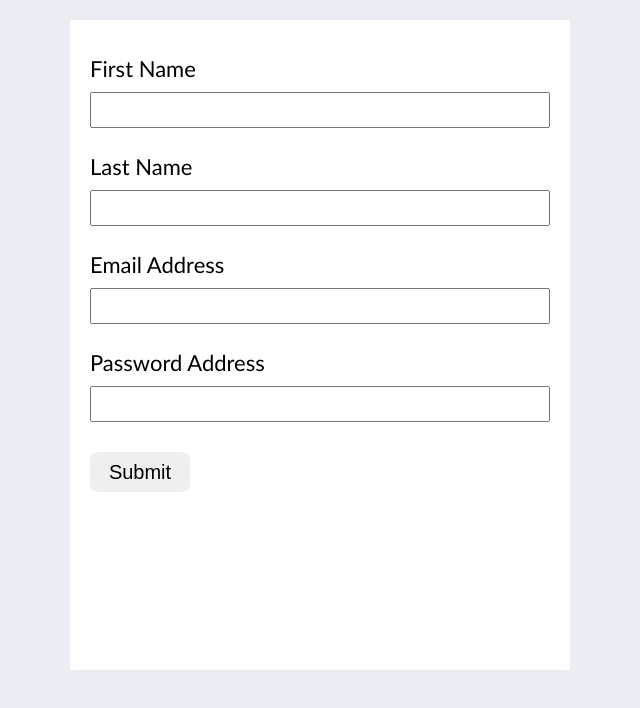
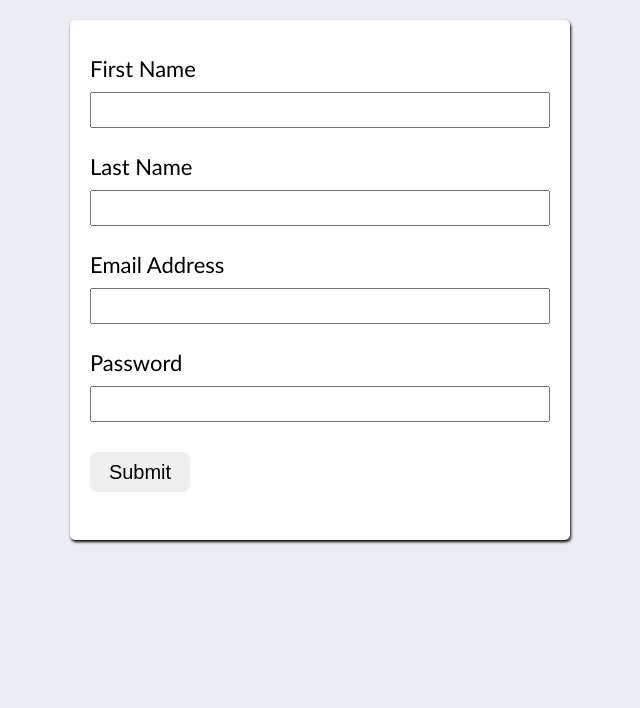
Before and after one commit to Mecxvarishvili/lvl1-VazhaM, a React (Create React App) app: page / in a window 1280 px wide. Shown: the top 708 px of the page, without its empty margins (320-960 px from the left). Built offline with nearby package versions, Linux system fonts and the light colour scheme.

Commit message:
Formic Commit

```diff
--- a/src/App.js
+++ b/src/App.js
@@ -1,33 +1,49 @@
-import React from 'react';
+import React, { useState } from 'react';
 import { useFormik } from 'formik';
 import * as Yup from 'yup';
 import SignUpForm from './components/SignUpForm';
 
 const App = () => {
+  const [data, setData] = useState(false)
+  const [isLoading, setLoading] = useState(false)
+
   const formik = useFormik({
     initialValues: {
       firstName: '',
       lastName: '',
       email: '',
+      password: '',
     },
     validationSchema: Yup.object({
       firstName: Yup.string()
-        .max(15, 'Must be 15 characters or less')
-        .required('Required'),
+        .max(15, 'Must be 15 characters or less').required('Required'),
       lastName: Yup.string()
-        .max(20, 'Must be 20 characters or less')
-        .required('Required'),
+        .max(25, 'Must be 25 characters or less').required('Required'),
       email: Yup.string().email('Invalid email address').required('Required'),
       password: Yup.string()
         .max(50, "must Be 50 charecters or less")
-        .required('required')
+        .required('Required'),
     }),
     onSubmit: values => {
-      alert(JSON.stringify(values, null, 2));
+      setLoading(true)
+      fetch('https://reqres.in/api/users', {
+        method: "POST",
+        body:JSON.stringify(
+          {
+            firstName: formik.values.firstName,
+            lastName: formik.values.lastName,
+            email: formik.values.email,
+            password: formik.values.password
+          }
+        )
+      })
+        .then(res => res.json())
+        .then(json => setData(json.id)).catch(error => console.log(error))
     },
   });
   return (
-    <SignUpForm>
+    <SignUpForm data={data} loading={isLoading} name={formik.values.firstName}>
+        <div className="container">
         <form onSubmit={formik.handleSubmit}>
           <label htmlFor="firstName">First Name</label>
           <input
@@ -38,7 +54,7 @@ const App = () => {
             onBlur={formik.handleBlur}
             value={formik.values.firstName}
           />
-        {formik.touched.firstName && formik.errors.firstName ? ( <div>{formik.errors.firstName}</div> ) : null}
+          {formik.touched.firstName && formik.errors.firstName ? ( <div className="error">{formik.errors.firstName}</div> ) : null}
 
           <label htmlFor="lastName">Last Name</label>
           <input
@@ -49,7 +65,7 @@ const App = () => {
             onBlur={formik.handleBlur}
             value={formik.values.lastName}
           />
-        {formik.touched.lastName && formik.errors.lastName ? ( <div>{formik.errors.lastName}</div> ) : null}
+          {formik.touched.lastName && formik.errors.lastName ? ( <div className="error">{formik.errors.lastName}</div> ) : null}
 
           <label htmlFor="email">Email Address</label>
           <input
@@ -60,9 +76,9 @@ const App = () => {
             onBlur={formik.handleBlur}
             value={formik.values.email}
           />
-        {formik.touched.email && formik.errors.email ? (<div>{formik.errors.email}</div> ) : null}
+          {formik.touched.email && formik.errors.email ? (<div className="error">{formik.errors.email}</div> ) : null}
 
-        <label htmlFor="password">Password Address</label>
+          <label htmlFor="password">Password</label>
           <input
             id="password"
             name="password"
@@ -71,10 +87,11 @@ const App = () => {
             onBlur={formik.handleBlur}
             value={formik.values.password}
           />
-        {formik.touched.password && formik.errors.password ? (<div>{formik.errors.password}</div> ) : null}
+          {formik.touched.password && formik.errors.password ? (<div className="error">{formik.errors.password}</div> ) : null}
 
-        <button type="submit">Submit</button>
+          <div className="forbutton"><button type="submit">Submit</button></div>
         </form>
+      </div>
     </SignUpForm>
   );
 };
--- a/src/components/Loader.js
+++ b/src/components/Loader.js
@@ -1,8 +1,9 @@
 import React from 'react';
+import Welcome from './Welcome';
 
-const Loader = () => {
+const Loader = (props) => {
     return (
-            <div className="lds-facebook"><div></div><div></div><div></div></div>
+           props.data ?  <Welcome name={props.name} /> : <div className="spinner"><div className="lds-facebook"><div></div><div></div><div></div></div></div>
     );
 };
 
--- a/src/components/SignUpForm.js
+++ b/src/components/SignUpForm.js
@@ -2,9 +2,8 @@ import React from 'react';
 import Loader from './Loader';
 
 const SignUpForm = (props) => {
-    const ab = true;
     return (
-        ab ? props.children : <Loader />
+        props.loading ? <Loader data={props.data} name={props.name}/> : props.children
     );
 };
 
--- /dev/null
+++ b/src/components/Welcome.js
@@ -0,0 +1,10 @@
+import React from 'react';
+import Loader from './Loader'
+
+const Welcome = (props) => {
+    return (
+        <div className="welcome"> Welcome Back, {props.name}</div>
+    );
+};
+
+export default Welcome;
--- a/src/index.css
+++ b/src/index.css
@@ -9,35 +9,60 @@ body {
 }
 body #root {
   width: 500px;
-  height: 650px;
+  margin: 0 auto;
+}
+body #root .container {
+  width: 500px;
+  min-height: 520px;
   margin: 20px auto;
   background-color: white;
+  box-shadow: 1px 2px 3px;
+  border-radius: 5px;
 }
-body #root form {
+body #root .container form {
   display: flex;
   flex-wrap: wrap;
   padding: 10px 20px;
 }
-body #root form label {
+body #root .container form label {
   width: 460px;
   margin-top: 25px;
   font-size: 22px;
 }
-body #root form input {
+body #root .container form input {
   width: 460px;
   height: 30px;
   font-size: 20px;
   margin-top: 10px;
   outline: none;
 }
-body #root form button {
+body #root .container form .forbutton {
+  width: 450px;
+}
+body #root .container form .forbutton button {
   border: none;
   border-radius: 8px;
   width: 100px;
   height: 40px;
   font-size: 20px;
-  margin-top: 30px;
+  margin: 30px 0px;
   display: block;
+}
+body #root .container form .error {
+  color: red;
+  font-size: 17px;
+  margin-top: 10px;
+}
+body #root .spinner {
+  display: flex;
+  justify-content: center;
+  margin: 50px 0;
+}
+body #root .welcome {
+  display: flex;
+  justify-content: center;
+  margin: 70px 0;
+  font-size: 35px;
 }
 
 .lds-facebook {
@@ -52,7 +77,7 @@ body #root form button {
   position: absolute;
   left: 8px;
   width: 16px;
-  background: #fff;
+  background: black;
   animation: lds-facebook 1.2s cubic-bezier(0, 0.5, 0.5, 1) infinite;
 }
 
--- a/src/main.scss
+++ b/src/main.scss
@@ -7,11 +7,18 @@ body {
   font-size: 20px;
   background-color: rgb(236,237,243);
 
-  #root {
+  #root{
     width: 500px;
-    height: 650px;
+    margin: 0 auto;
+
+
+   .container {
+     width: 500px;
+     min-height: 520px;
      margin: 20px auto;
      background-color: white;
+     box-shadow: 1px 2px 3px;
+     border-radius: 5px;
 
      form {
        display: flex;
@@ -29,8 +36,11 @@ body {
          height: 30px;
          font-size: 20px;
          margin-top: 10px;
-        outline: none
+         outline: none;
        }
+
+       .forbutton{
+         width: 450px;
 
         button {
           border: none;
@@ -38,11 +48,33 @@ body {
           width: 100px;
           height: 40px;
           font-size: 20px;
-        margin-top: 30px;
+          margin: 30px 0px;
           display: block;
 
         }
       }
+
+       .error {
+         color: red;
+         font-size: 17px;
+         margin-top: 10px;
+       }
+     }
+   }
+
+   .spinner {
+     display: flex;
+     justify-content: center;
+     margin: 50px 0;
+   }
+
+   .welcome {
+     display: flex;
+     justify-content: center;
+     margin: 70px 0;
+     font-size: 35px;
+   }
+
   }
 }
 
@@ -57,7 +89,7 @@ body {
     position: absolute;
     left: 8px;
     width: 16px;
-    background: #fff;
+    background: black;
     animation: lds-facebook 1.2s cubic-bezier(0, 0.5, 0.5, 1) infinite;
   }
   .lds-facebook div:nth-child(1) {
```
Also changed, not shown: 1 other file (tests, documents, lock files or other folders). Lines whose indentation alone changed are shown as unchanged.
